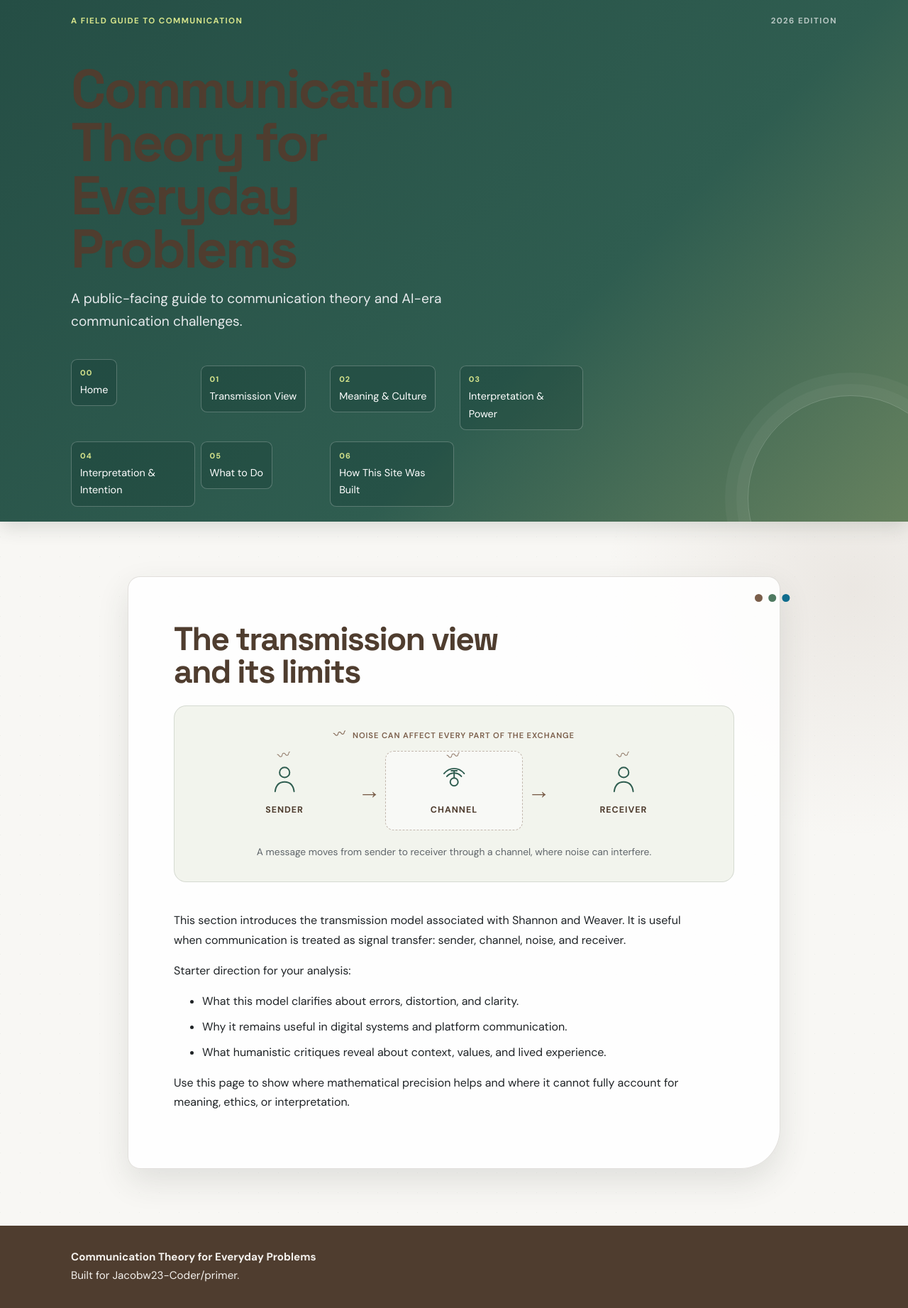
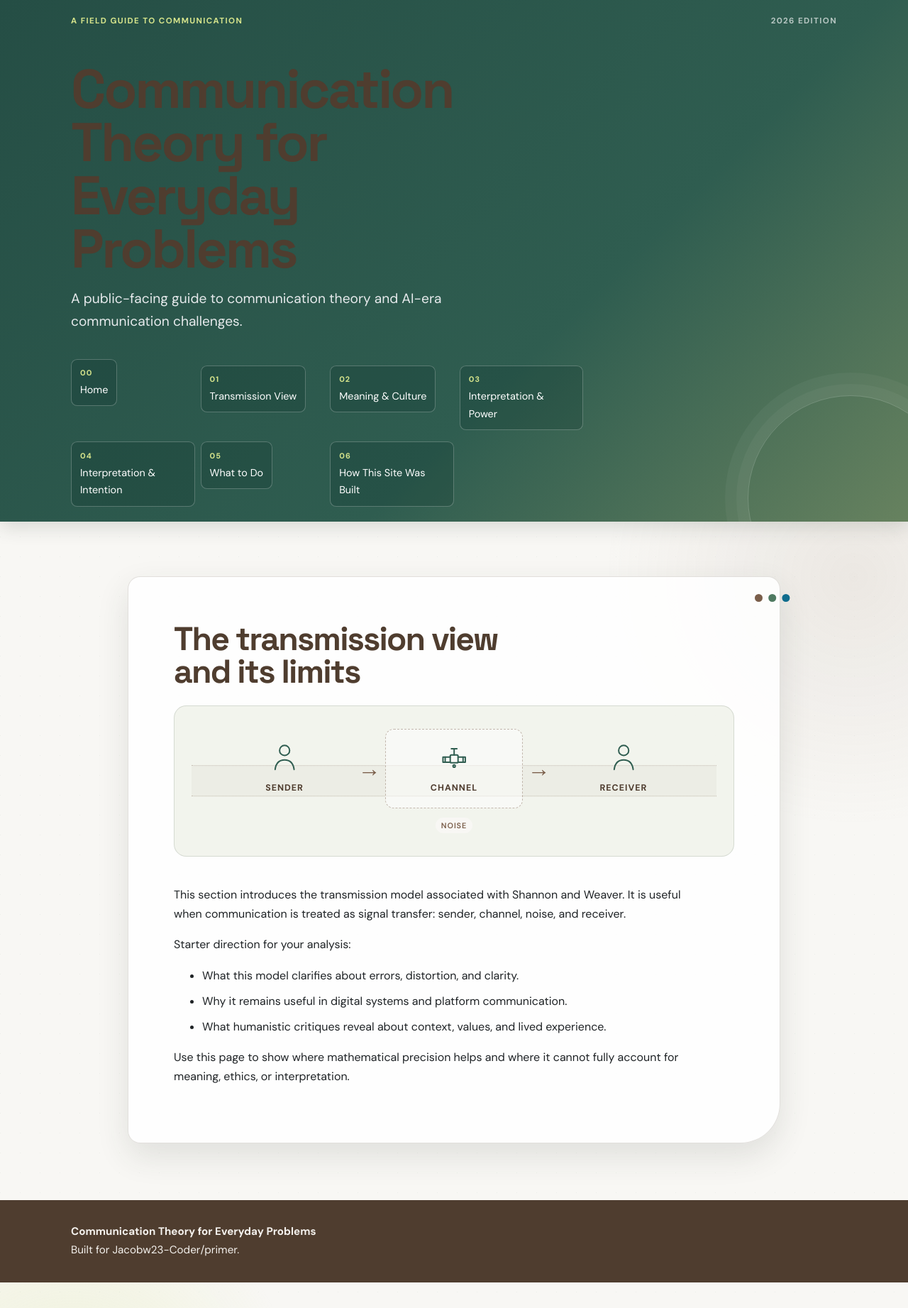
Before and after one commit to Jacobw23-Coder/primer, a Jekyll site: the page built from pages/transmission-view-and-limits.md, in a window 1280 px wide. Shown: the whole page at 71% size. Built offline with Jekyll 4.4.1, drawn with Linux system fonts in a browser that asks for light colours.

Commit message:
updated again transmission

```diff
--- a/assets/css/style.css
+++ b/assets/css/style.css
@@ -208,6 +208,8 @@ h2 {
 }
 
 .transmission-flow {
+  position: relative;
+  isolation: isolate;
   margin: -0.5rem 0 2.5rem;
   padding: clamp(1.25rem, 4vw, 2rem);
   border: 1px solid rgba(79, 93, 80, 0.18);
@@ -216,22 +218,32 @@ h2 {
   text-align: center;
 }
 
-.transmission-noise-legend {
-  margin: 0 0 0.75rem;
+.transmission-flow::before {
+  position: absolute;
+  z-index: -1;
+  top: 50%;
+  right: 1.5rem;
+  left: 1.5rem;
+  height: 2.6rem;
+  border-top: 1px dotted rgba(122, 94, 74, 0.34);
+  border-bottom: 1px dotted rgba(122, 94, 74, 0.34);
+  background: rgba(122, 94, 74, 0.05);
+  content: "";
+  transform: translateY(-50%);
+}
+
+.transmission-noise-label {
+  display: block;
+  width: fit-content;
+  margin: 0.85rem auto 0;
+  padding: 0.1rem 0.5rem;
+  border-radius: 999px;
+  background: var(--paper);
   color: var(--muted-brown);
-  font-size: 0.7rem;
+  font-size: 0.68rem;
   font-weight: 600;
   letter-spacing: 0.08em;
   text-transform: uppercase;
-}
-
-.transmission-noise-legend span {
-  display: inline-block;
-  margin-right: 0.3rem;
-  font-size: 1.1rem;
-  font-weight: 400;
-  line-height: 0;
-  transform: rotate(-12deg);
 }
 
 .transmission-flow-track {
@@ -267,18 +279,6 @@ h2 {
   stroke-width: 2.5;
 }
 
-.transmission-noisy::before {
-  position: absolute;
-  top: -0.2rem;
-  color: var(--muted-brown);
-  content: "〰";
-  font-size: 1.15rem;
-  font-weight: 400;
-  line-height: 1;
-  opacity: 0.8;
-  transform: rotate(-12deg);
-}
-
 .transmission-arrow {
   padding: 0 0.4rem;
   color: var(--muted-brown);
@@ -291,14 +291,6 @@ h2 {
   border: 1px dashed rgba(122, 94, 74, 0.42);
   border-radius: 0.75rem;
   background: rgba(255, 255, 255, 0.48);
-}
-
-.transmission-flow figcaption {
-  max-width: 38rem;
-  margin: 1.25rem auto 0;
-  color: var(--stone-gray);
-  font-size: 0.86rem;
-  line-height: 1.5;
 }
 
 .home-guide {
--- a/pages/transmission-view-and-limits.md
+++ b/pages/transmission-view-and-limits.md
@@ -3,12 +3,9 @@ layout: default
 title: The transmission view and its limits
 ---
 
-<figure class="transmission-flow" aria-labelledby="transmission-flow-caption">
-  <div class="transmission-noise-legend" aria-hidden="true">
-    <span>〰</span> noise can affect every part of the exchange
-  </div>
+<figure class="transmission-flow" aria-label="Sender, channel, and receiver with noise affecting the full exchange">
   <div class="transmission-flow-track">
-    <div class="transmission-node transmission-noisy">
+    <div class="transmission-node">
       <svg class="transmission-icon" viewBox="0 0 64 64" aria-hidden="true">
         <circle cx="32" cy="17" r="9"></circle>
         <path d="M15 51c1.5-11 7-17 17-17s15.5 6 17 17"></path>
@@ -18,20 +15,23 @@ title: The transmission view and its limits
 
     <span class="transmission-arrow" aria-hidden="true">→</span>
 
-    <div class="transmission-node transmission-channel transmission-noisy">
+    <div class="transmission-node transmission-channel">
       <svg class="transmission-icon" viewBox="0 0 64 64" aria-hidden="true">
-        <circle cx="32" cy="34" r="7"></circle>
-        <path d="M32 27V14"></path>
+        <rect x="25" y="25" width="14" height="14" rx="2"></rect>
+        <path d="M25 29H12v9h13"></path>
+        <path d="M39 29h13v9H39"></path>
+        <path d="M16 29v9"></path>
+        <path d="M48 29v9"></path>
+        <path d="M32 25V14"></path>
         <path d="M27 14h10"></path>
-        <path d="M19 24c3.5-4 8-6 13-6s9.5 2 13 6"></path>
-        <path d="M14 19c5-6 11-9 18-9s13 3 18 9"></path>
+        <circle cx="32" cy="45" r="2"></circle>
       </svg>
       <span>channel</span>
     </div>
 
     <span class="transmission-arrow" aria-hidden="true">→</span>
 
-    <div class="transmission-node transmission-noisy">
+    <div class="transmission-node">
       <svg class="transmission-icon" viewBox="0 0 64 64" aria-hidden="true">
         <circle cx="32" cy="17" r="9"></circle>
         <path d="M15 51c1.5-11 7-17 17-17s15.5 6 17 17"></path>
@@ -39,7 +39,7 @@ title: The transmission view and its limits
       <span>receiver</span>
     </div>
   </div>
-  <figcaption id="transmission-flow-caption">A message moves from sender to receiver through a channel, where noise can interfere.</figcaption>
+  <span class="transmission-noise-label">noise</span>
 </figure>
 
 This section introduces the transmission model associated with Shannon and Weaver. It is useful when communication is treated as signal transfer: sender, channel, noise, and receiver.
```
